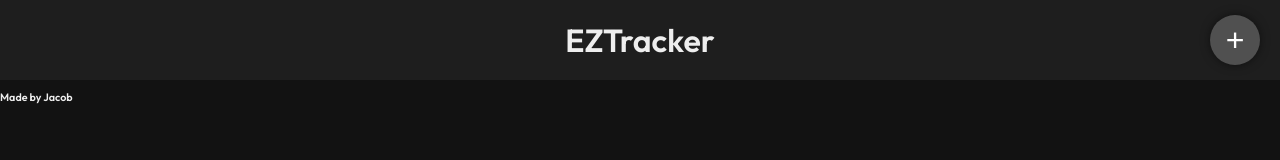
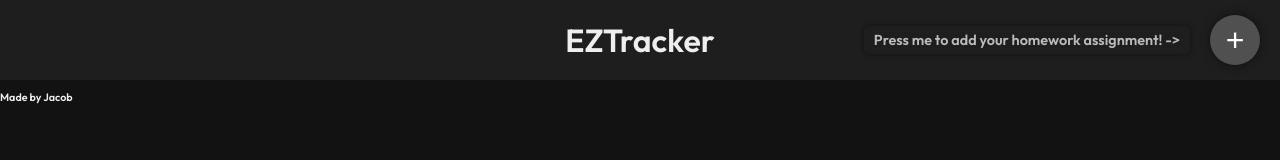
Before and after one commit to jOaawd/EzhomeworkTracker, a plain HTML site: page index.html in a window 1280 px wide. Drawn offline with nearby package versions, Linux system fonts and the light colour scheme.

Commit message:
Update index.html

```diff
--- a/index.html
+++ b/index.html
@@ -146,6 +146,20 @@
             from {opacity: 0; transform: scale(0.9);}
             to {opacity: 1; transform: scale(1);}
         }
+
+        #add-homework-tip {
+    position: absolute;
+    right: 90px;
+    top: 50%;
+    transform: translateY(-50%);
+    font-size: 0.9rem;
+    color: #bbb;
+    background: #1e1e1e;
+    padding: 5px 10px;
+    border-radius: 5px;
+    box-shadow: 0px 0px 5px rgba(0,0,0,0.5);
+}
+
     </style>
 </head>
 <body>
@@ -153,6 +167,8 @@
     <div id="header">
         EZTracker
         <button id="add-homework-button">+</button>
+<div id="add-homework-tip">Press me to add your homework assignment! -></div>
+
     </div>
 
     <div style="text-align: center; margin: 10px;">
```
